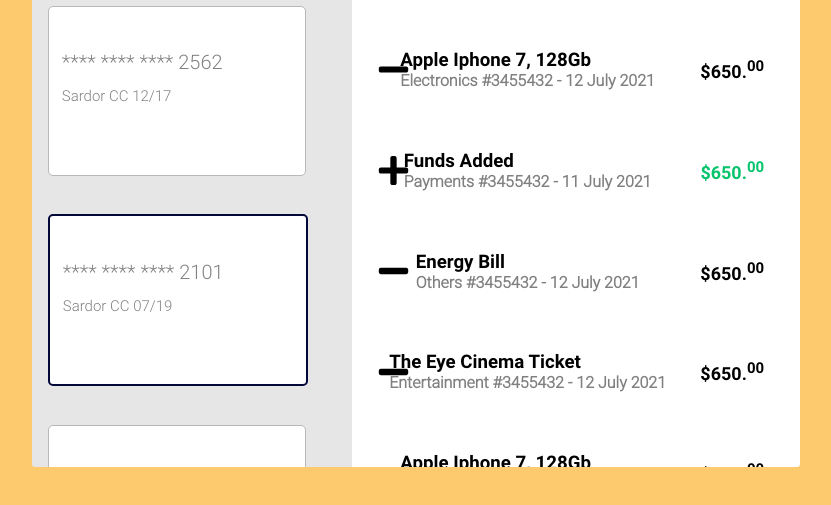
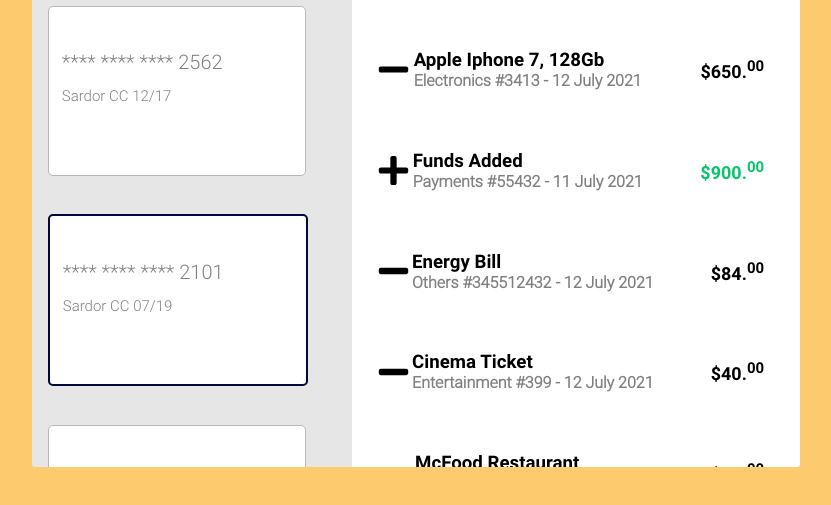
Before and after one commit to mrsardorr/CCards, a plain HTML site: page index.html in a window 1280 px wide. Shown: the part 131-636 px from the top of the page, without its empty margins (224-1055 px from the left). Drawn offline with Linux system fonts and the light colour scheme.

Commit message:
Add files via upload

```diff
--- a/index.html
+++ b/index.html
@@ -50,7 +50,7 @@
             <img src="./images/minus-solid.svg" alt="">
             <div class="itname">
                 <h3>Apple Iphone 7, 128Gb</h3>
-                <h4>Electronics #3455432 - 12 July 2021</h4>
+                <h4>Electronics #3413 - 12 July 2021</h4>
             </div>
             <h2>$650.<sup>00</sup></h3>
         </div>
@@ -59,54 +59,47 @@
             <img src="./images/plus-solid.svg" alt="">
             <div class="itname">
                 <h3>Funds Added</h3>
-                <h4>Payments #3455432 - 11 July 2021</h4>
+                <h4>Payments #55432 - 11 July 2021</h4>
             </div>
-            <h2>$650.<sup>00</sup></h3>
+            <h2>$900.<sup>00</sup></h3>
         </div>
 
         <div class="items">
             <img src="./images/minus-solid.svg" alt="">
             <div class="itname">
                 <h3>Energy Bill</h3>
-                <h4>Others #3455432 - 12 July 2021</h4>
+                <h4>Others #345512432 - 12 July 2021</h4>
             </div>
-            <h2>$650.<sup>00</sup></h3>
+            <h2>$84.<sup>00</sup></h3>
         </div>
 
         <div class="items">
             <img src="./images/minus-solid.svg" alt="">
             <div class="itname">
-                <h3>The Eye Cinema Ticket</h3>
-                <h4>Entertainment #3455432 - 12 July 2021</h4>
+                <h3>Cinema Ticket</h3>
+                <h4>Entertainment #399 - 12 July 2021</h4>
             </div>
-            <h2>$650.<sup>00</sup></h3>
+            <h2>$40.<sup>00</sup></h3>
         </div>
 
-        <div class="items">
-            <img src="./images/minus-solid.svg" alt="">
-            <div class="itname">
-                <h3>Apple Iphone 7, 128Gb</h3>
-                <h4>Electronics #3455432 - 12 July 2021</h4>
-            </div>
-            <h2>$650.<sup>00</sup></h3>
-        </div>
+
 
         <div class="items">
             <img src="./images/minus-solid.svg" alt="">
             <div class="itname">
                 <h3>McFood Restaurant</h3>
-                <h4>Cafes #3455432 - 10 July 2021</h4>
+                <h4>Cafes #347755432 - 10 July 2021</h4>
             </div>
-            <h2>$650.<sup>00</sup></h3>
+            <h2>$10.<sup>00</sup></h3>
         </div>
 
         <div class="items">
             <img src="./images/minus-solid.svg" alt="">
             <div class="itname">
                 <h3>Get Station</h3>
-                <h4>Others #3455432 - 10 July 2021</h4>
+                <h4>Others #11345543 - 10 July 2021</h4>
             </div>
-            <h2>$650.<sup>00</sup></h3>
+            <h2>$30.<sup>00</sup></h3>
         </div>
 
         <br><br><br>
--- a/style.css
+++ b/style.css
@@ -140,6 +140,7 @@
     justify-content: space-between;
     height: 10%;
     align-items: center;
+    transition: 200ms linear;
     margin-top: 10%;
 }
 .items img {
@@ -164,4 +165,9 @@
     color:rgb(5, 196, 107) ;
 
 }
+
+.items:hover {
+    background-color: rgba(253, 203, 110,0.1);
+    transition: 200ms linear;
+}
     /* rightside  */
```
